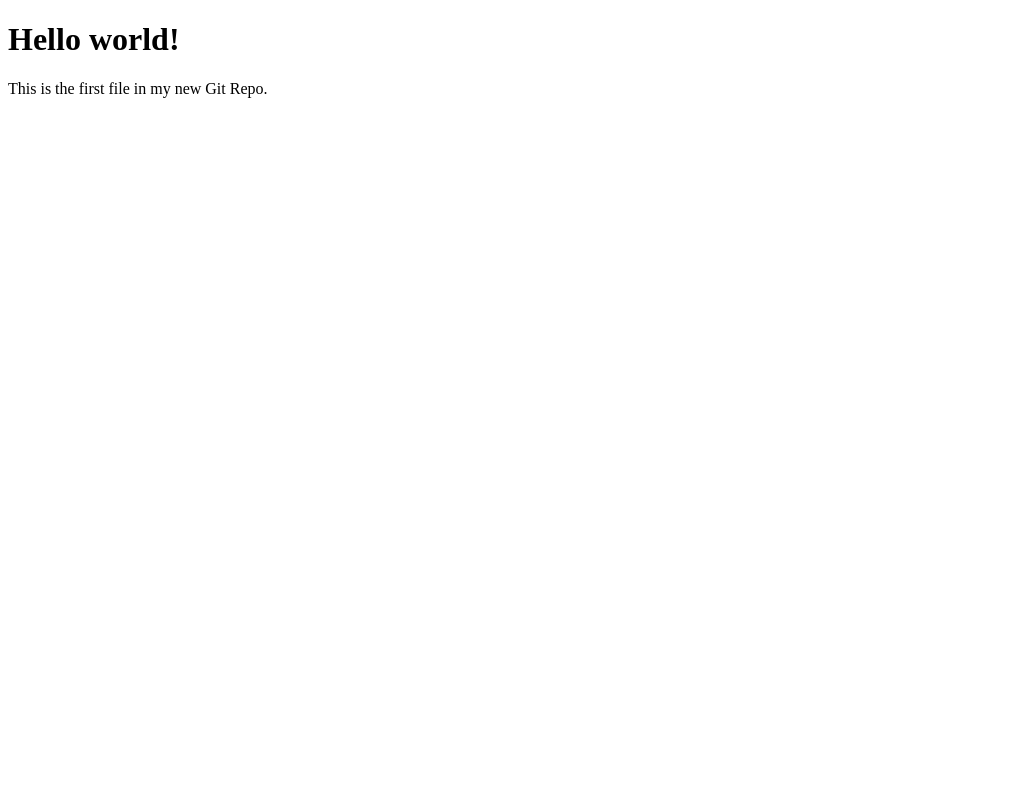
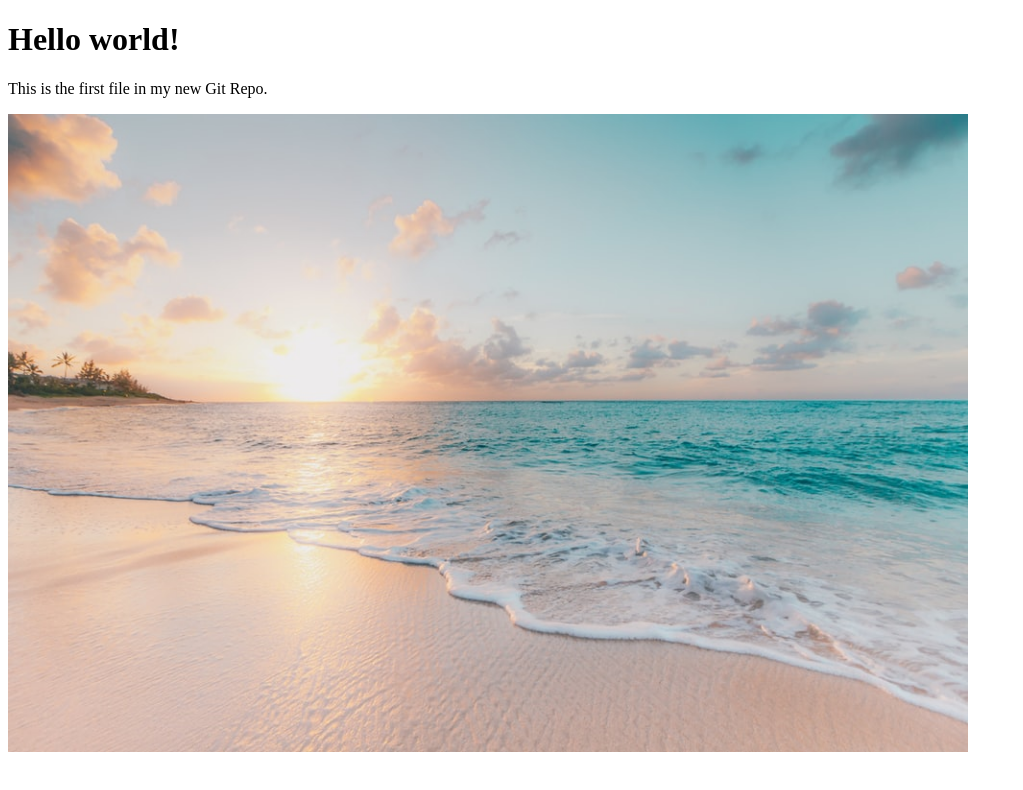
Before and after one commit to AymaneSoussiAlaoui/NewGitRepo, a plain HTML site: page index.html in a window 1280 px wide. Shown: the whole page, without its empty margins (0-1023 px from the left). Drawn offline with Linux system fonts and the light colour scheme.

Commit message:
add a pic to my new branch

```diff
--- a/index.html
+++ b/index.html
@@ -7,6 +7,7 @@
 
 <h1>Hello world!</h1>
 <p>This is the first file in my new Git Repo.</p>
-
+<div><img src="beach.jpeg" alt="Hello World from Space"
+    style="width:100%;max-width:960px"></div>
 </body>
 </html>
```
Also changed, not shown: beach.jpeg (added).
